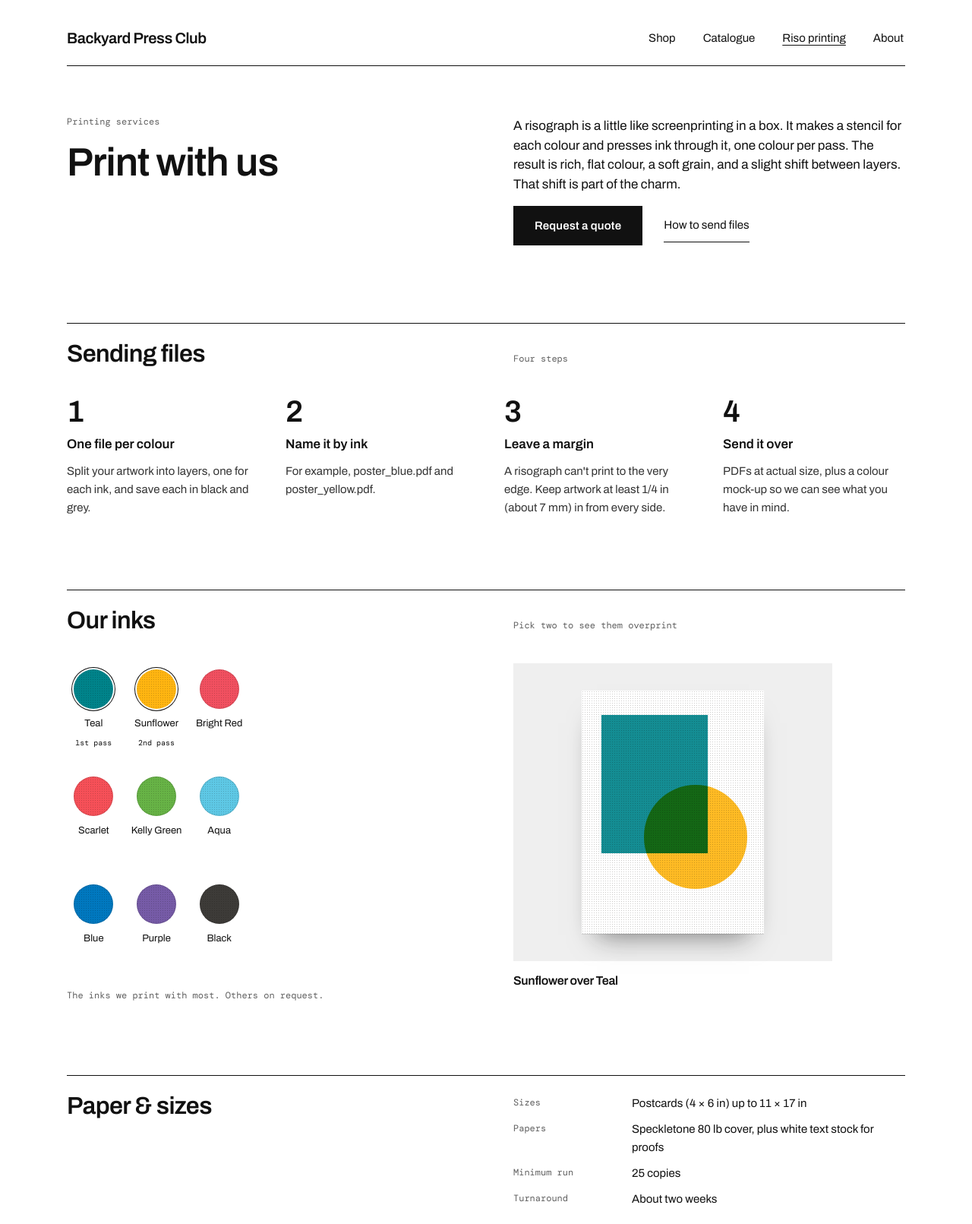
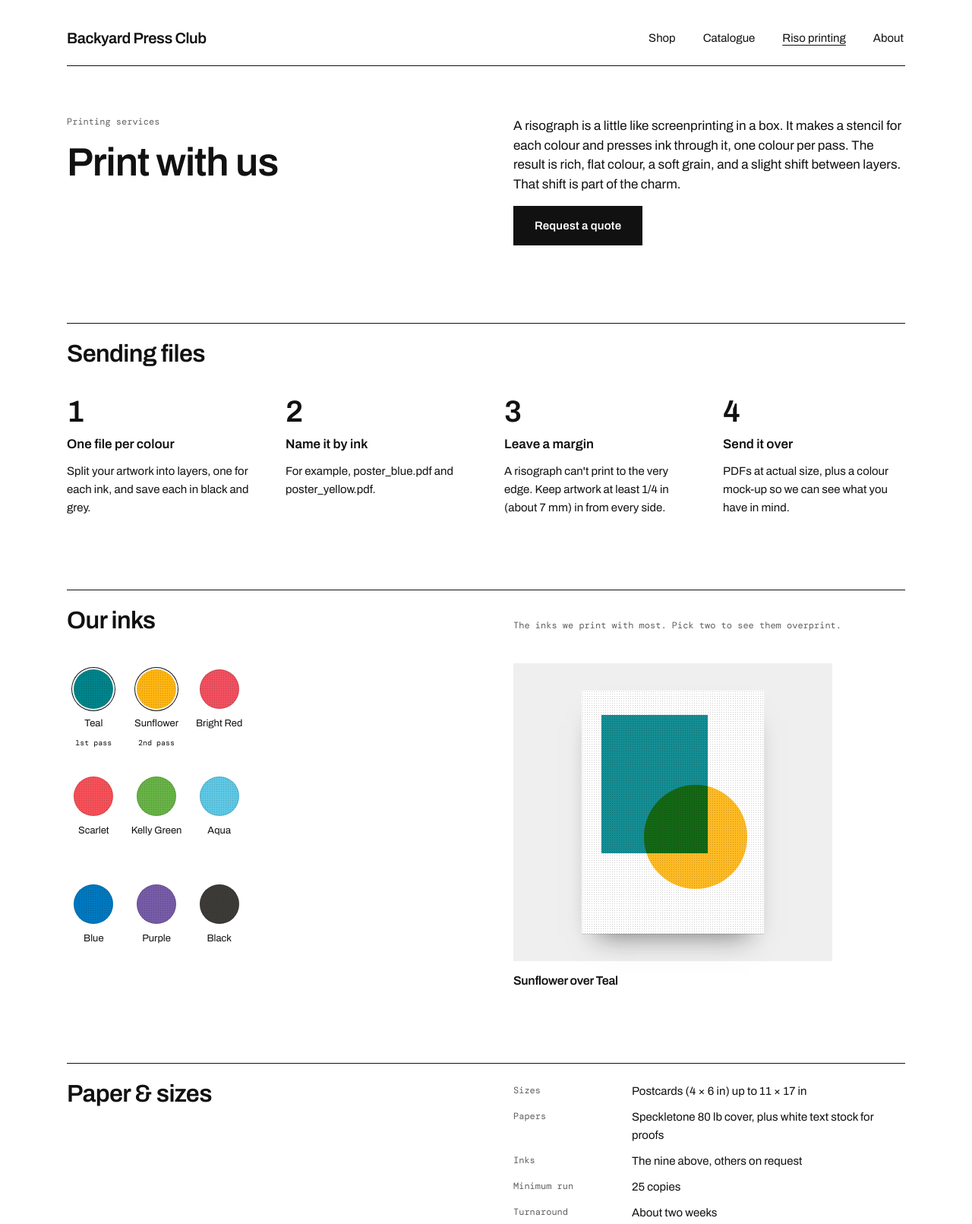
Before and after one commit to jon-goldman/backyard-press-club, a plain HTML site: page printing.html in a window 1280 px wide. Shown: the top 1611 px of the page at 76% size. Drawn offline with nearby package versions, Linux system fonts and the light colour scheme.

Commit message:
Text pages round 4: one black for body text, fewer notes on the riso page, catalogue columns rebalanced, clearer ink-pass label for screen readers
Co-Authored-By: Claude Opus 5.5 <noreply@anthropic.com>
Claude-Session: https://claude.ai/code/session_0114YYdvBVzR3AdjQPnkzWpS

```diff
--- a/assets/site.css
+++ b/assets/site.css
@@ -580,7 +580,7 @@ img.ld-in { transition: opacity .5s ease; }
 
 /* Catalogue rows are plain links now (open in a new tab works). */
 .cat-row, .cat-row:hover, .cat-grid .work, .cat-grid .work:hover { color: var(--ink); }
-.cat-row .cf { color: #333; }
+.cat-row .cf { color: var(--ink); }
 
 /* Email signup: placement in the footer belongs to the footer work (PR 19); only the field changes here. */
 /* The field's edge passes 3:1 against white (WCAG non-text contrast). */
@@ -616,3 +616,7 @@ img.ld-in { transition: opacity .5s ease; }
   .cat-row > .cy { grid-area: yr; font-family: var(--mono); font-size: 12px; color: var(--mute); }
   .cat-grid { grid-template-columns: repeat(2, minmax(0, 1fr)); gap: 36px 16px; padding-top: 28px; }
 }
+
+/* Text pages, round 4 (Nov 28, Jon: "clean, simple"). One black for all running text. */
+.split .copy, .steps span:last-child { color: var(--ink); }
+@media (min-width: 721px) { .cat-row { grid-template-columns: 80px 56px minmax(0, 1fr) 240px 88px 48px; } }
--- a/assets/site.js
+++ b/assets/site.js
@@ -340,7 +340,7 @@
         return '<button type="button" class="chip" aria-pressed="' + (picked.indexOf(i) !== -1) + '" data-i="' + i + '">' +
           '<span class="dot" style="background:' + INKS[n] + '" aria-hidden="true"></span>' +
           '<span>' + esc(n) + '</span>' +
-          '<span class="pass mono">' + (picked[0] === i ? '1st pass' : picked[1] === i ? '2nd pass' : '') + '</span></button>';
+          '<span class="sr">, </span><span class="pass mono">' + (picked[0] === i ? '1st pass' : picked[1] === i ? '2nd pass' : '') + '</span></button>';
       }).join('');
       s1.style.background = INKS[names[picked[0]]];
       s2.style.background = INKS[names[picked[1]]];
--- a/printing.html
+++ b/printing.html
@@ -40,7 +40,6 @@
       <p>A risograph is a little like screenprinting in a box. It makes a stencil for each colour and presses ink through it, one colour per pass. The result is rich, flat colour, a soft grain, and a slight shift between layers. That shift is part of the charm.</p>
       <div class="links">
         <a class="btn" href="#quote">Request a quote</a>
-        <a class="link-under" href="#files">How to send files</a>
       </div>
     </div>
   </section>
@@ -48,7 +47,6 @@
   <section id="files">
     <div class="section-head">
       <h2 class="display">Sending files</h2>
-      <span class="mono mute">Four steps</span>
     </div>
     <ol class="steps">
       <li><span class="display n">1</span><strong>One file per colour</strong><span>Split your artwork into layers, one for each ink, and save each in black and grey.</span></li>
@@ -61,12 +59,11 @@
   <section>
     <div class="section-head">
       <h2 class="display">Our inks</h2>
-      <span class="mono mute">Pick two to see them overprint</span>
+      <span class="mono mute">The inks we print with most. Pick two to see them overprint.</span>
     </div>
     <div class="inks">
       <div class="ink-col">
         <div class="ink-chips" data-chips role="group" aria-label="Inks"></div>
-        <p class="mono mute" style="margin:24px 0 0">The inks we print with most. Others on request.</p>
       </div>
       <figure class="overprint">
         <div class="frame">
@@ -87,6 +84,7 @@
       <dl class="facts">
         <dt>Sizes</dt><dd>Postcards (4 × 6 in) up to 11 × 17 in</dd>
         <dt>Papers</dt><dd>Speckletone 80 lb cover, plus white text stock for proofs</dd>
+        <dt>Inks</dt><dd>The nine above, others on request</dd>
         <dt>Minimum run</dt><dd>25 copies</dd>
         <dt>Turnaround</dt><dd>About two weeks</dd>
       </dl>
```
